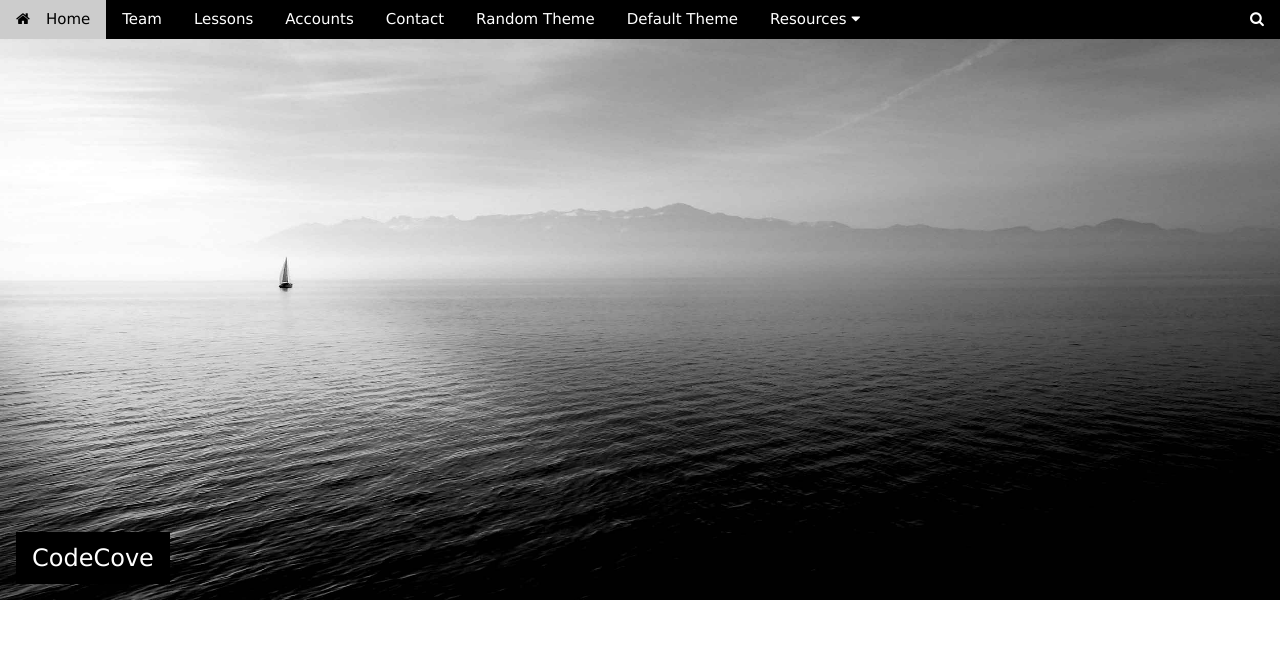
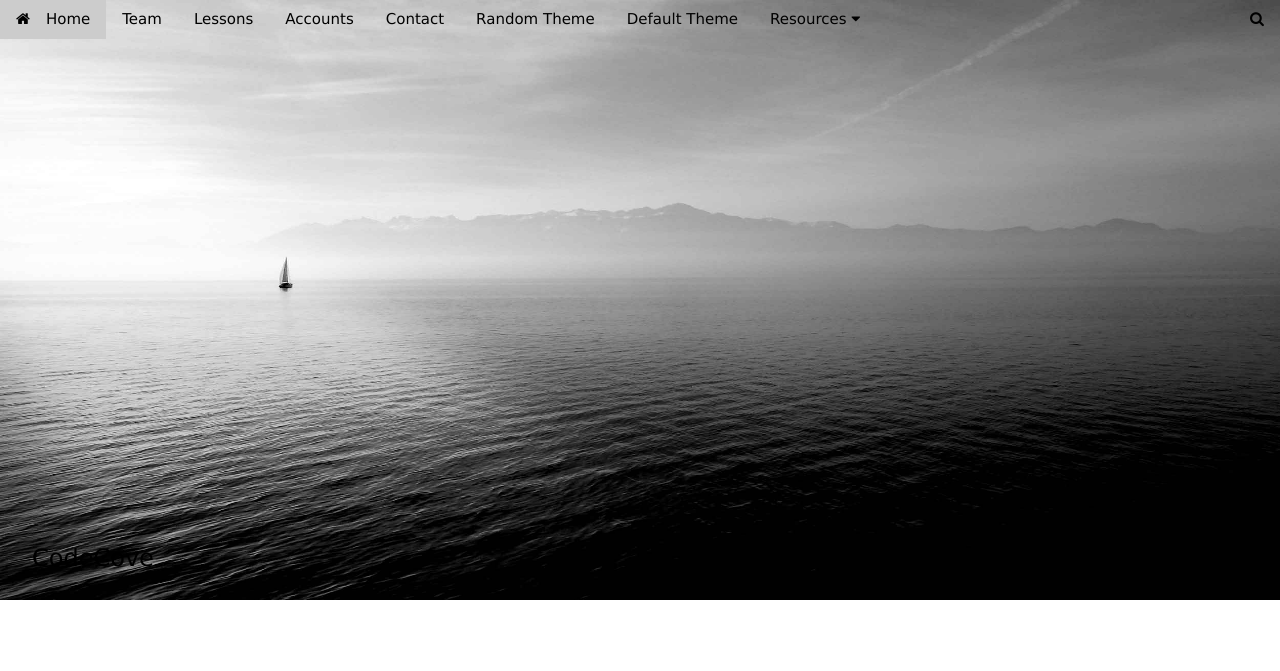
Before and after one commit to ApolloHighSchoolKY/CodeCove, a plain HTML site: page html/main.html in a window 1280 px wide. Shown: the top 671 px of the page. Drawn offline with Linux system fonts and the light colour scheme; some packages are replaced by stand-ins of ours.

Commit message:
Update main.html
Fixed conflicting stylesheets

```diff
--- a/html/main.html
+++ b/html/main.html
@@ -5,7 +5,6 @@
 <meta name="viewport" content="width=device-width, initial-scale=1">
 <script src="../js/ThemeChange.js"></script>
 <link rel="stylesheet" href="../css/w3.css">
-<link rel="stylesheet" href="../css/w3-theme-black.css">
 <link rel="stylesheet" href="https://cdnjs.cloudflare.com/ajax/libs/font-awesome/4.7.0/css/font-awesome.min.css">
 <body id="myPage">
 
```
